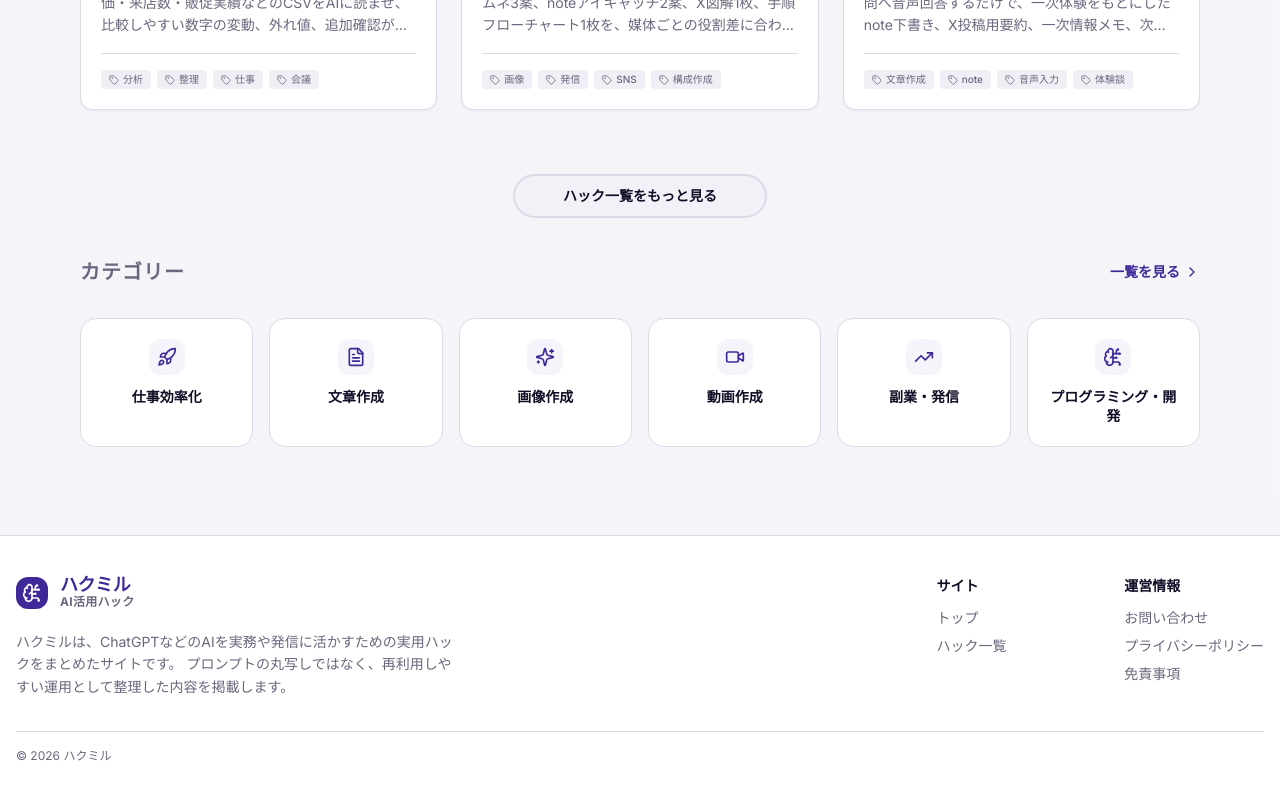
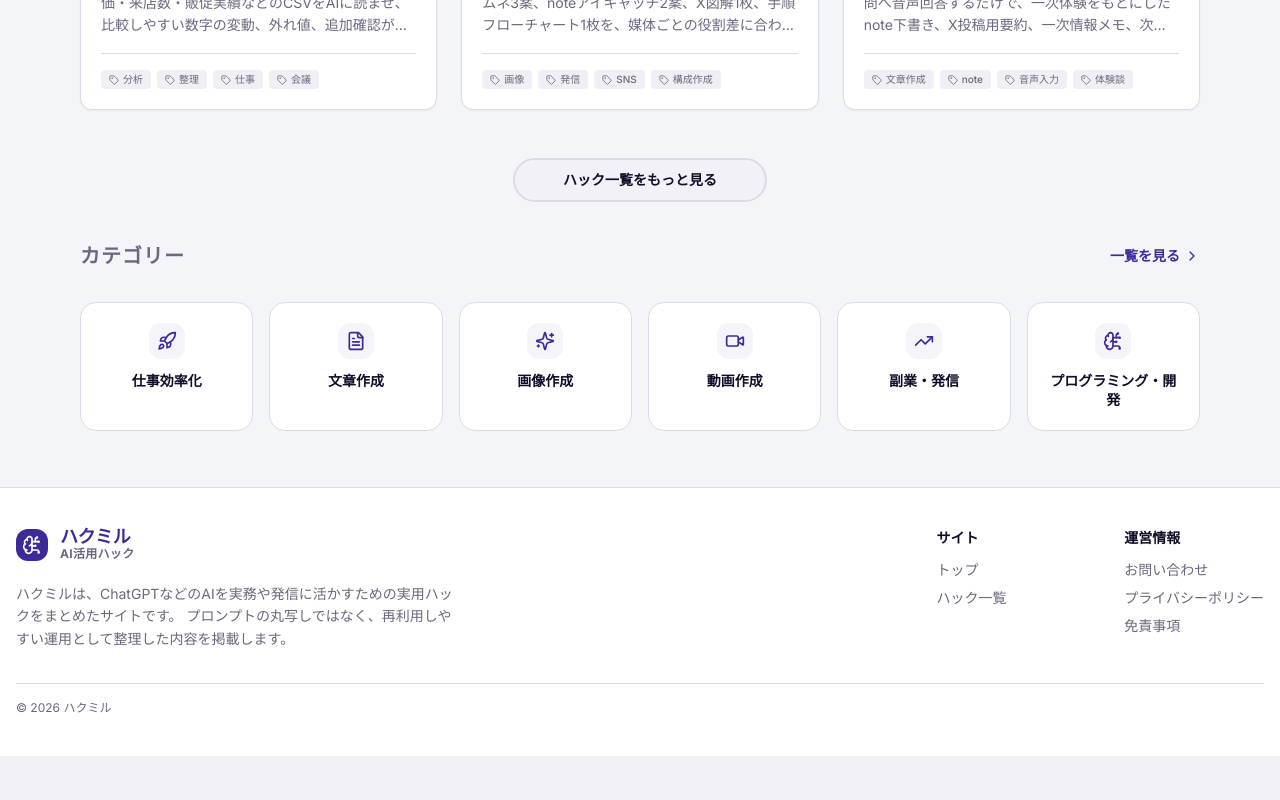
Before and after one commit to tools-labo/hakumiru, a Next.js app: page / in a window 1280 px wide. Shown: the part 1535-2335 px from the top of the page. After the commit the page ends 2291 px from the top, so only its background shows below. Built offline with nearby package versions, Linux system fonts and the light colour scheme.

Commit message:
Update page.tsx

```diff
--- a/src/app/page.tsx
+++ b/src/app/page.tsx
@@ -72,7 +72,7 @@ export default function Home() {
   ];
 
   return (
-    <div className="min-h-screen bg-slate-50/50 pb-20">
+    <div className="min-h-screen bg-slate-50/50 pb-12">
       <Header />
 
       <section className="bg-white border-b">
@@ -159,7 +159,7 @@ export default function Home() {
               ))}
             </div>
 
-            <div className="mt-16 text-center">
+            <div className="mt-12 text-center">
               <Button
                 variant="outline"
                 size="lg"
```
